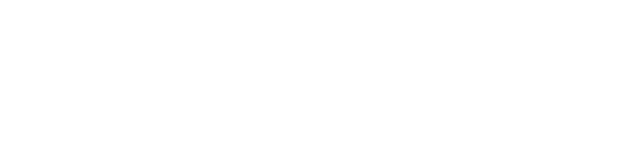
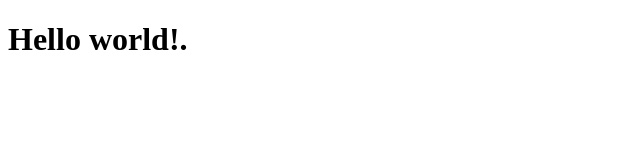
Before and after one commit to Redahalojayen/testingGit, a plain HTML site: page index.html in a window 1280 px wide. Shown: the whole page, without its empty margins (0-640 px from the left). Drawn offline with Linux system fonts and the light colour scheme.

Commit message:
trying the push

```diff
--- a/index.html
+++ b/index.html
@@ -4,8 +4,9 @@
     <meta charset="UTF-8">
     <meta name="viewport" content="width=device-width, initial-scale=1.0">
     <title>Document</title>
+
 </head>
 <body>
-
+<h1>Hello world!.</h1>
 </body>
 </html>
```
